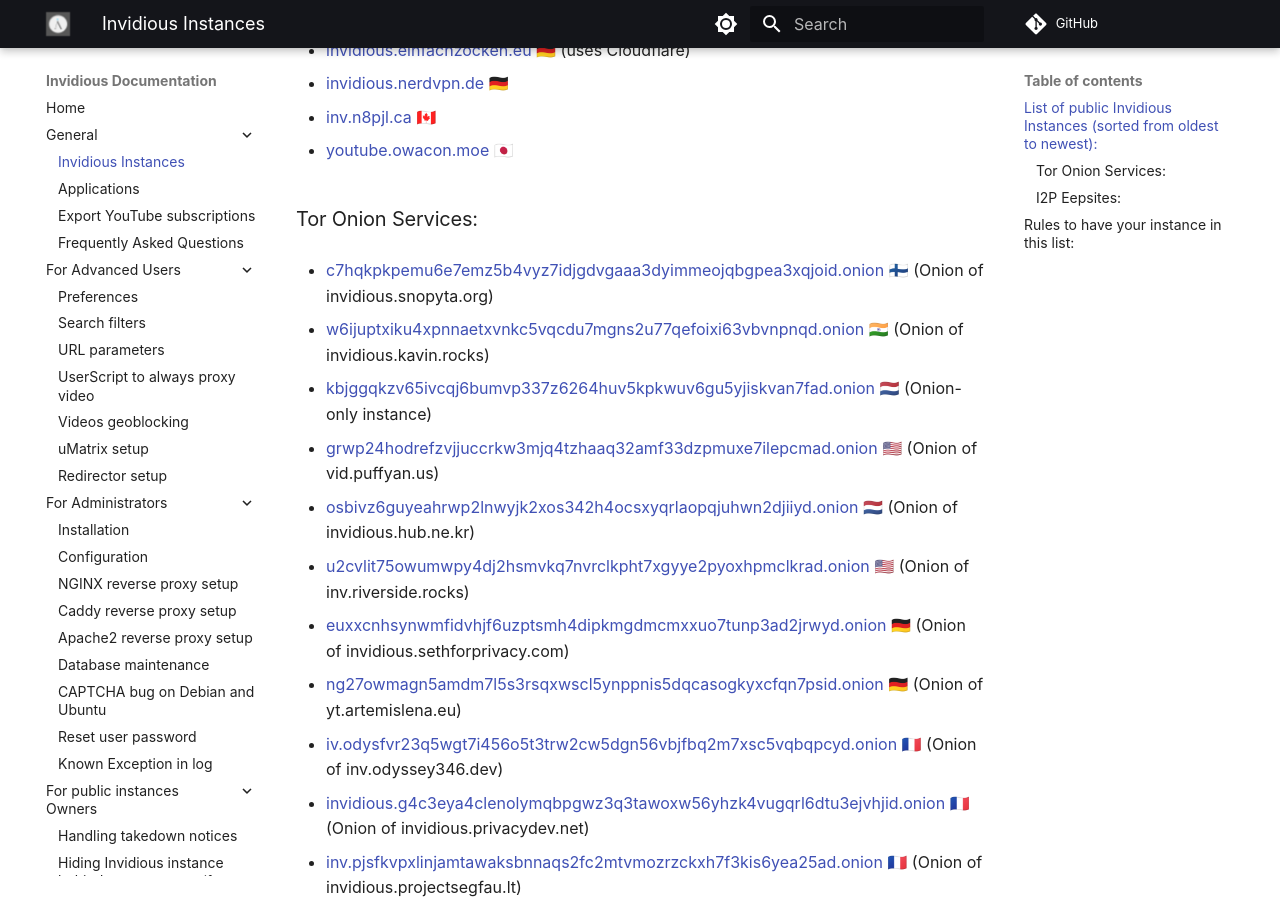
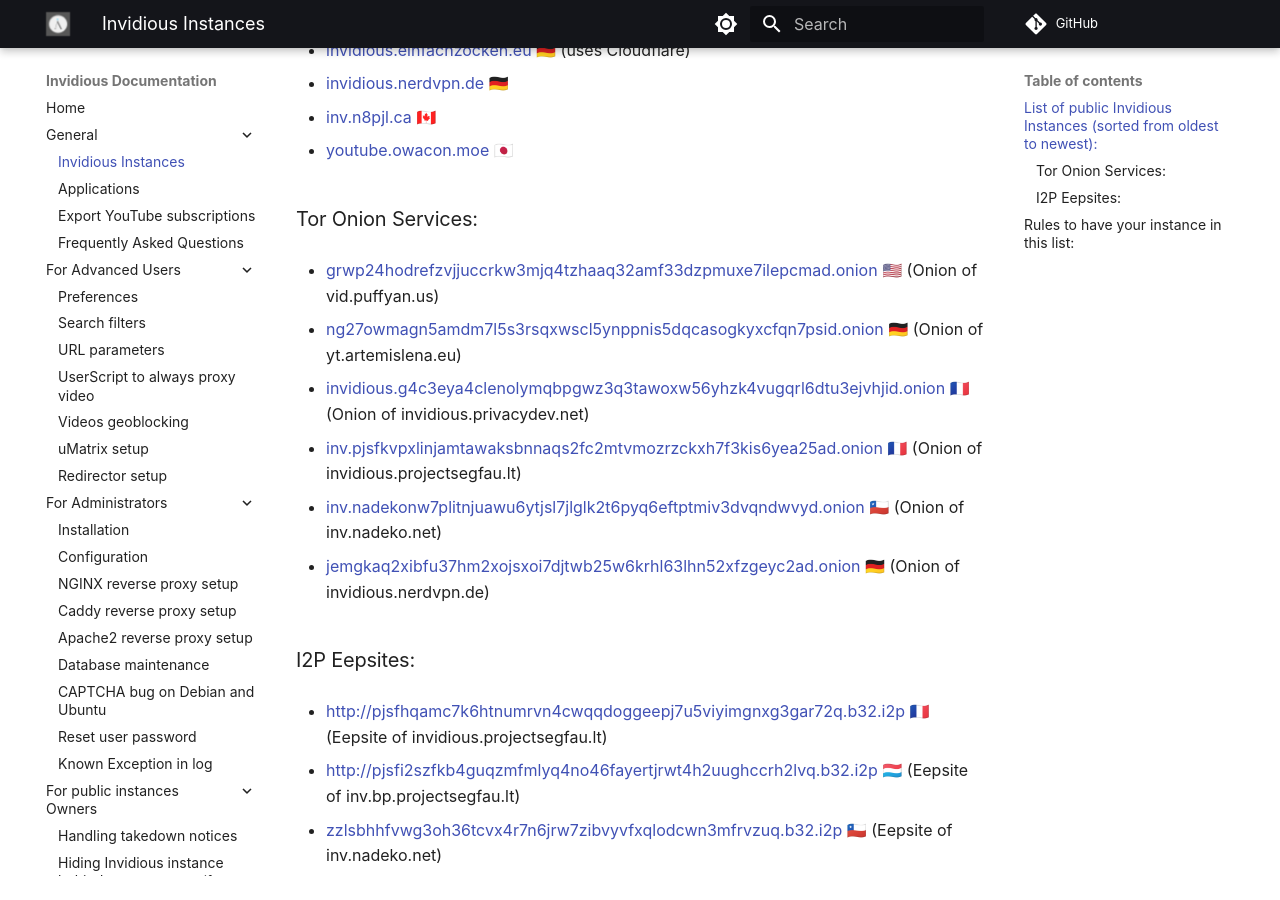
Before and after one commit to iv-org/documentation, an MkDocs documentation site: the page built from docs/instances.md, in a window 1280 px wide and 900 px high, scrolled down 1179 px. Built offline with MkDocs 1.6.1 and Material for MkDocs 9.7.7, drawn with Linux system fonts in a browser that asks for light colours; comment, search, counter and statistics services are not loaded.

Commit message:
Prune onion instances
There are many onion instances that no longer exist anymore. Tested using Tor Browser.

```diff
--- a/docs/instances.md
+++ b/docs/instances.md
@@ -61,23 +61,10 @@
 * [youtube.owacon.moe](https://youtube.owacon.moe) 🇯🇵
 
 ### Tor Onion Services:
-* [c7hqkpkpemu6e7emz5b4vyz7idjgdvgaaa3dyimmeojqbgpea3xqjoid.onion](http://c7hqkpkpemu6e7emz5b4vyz7idjgdvgaaa3dyimmeojqbgpea3xqjoid.onion) 🇫🇮 (Onion of invidious.snopyta.org)
-
-* [w6ijuptxiku4xpnnaetxvnkc5vqcdu7mgns2u77qefoixi63vbvnpnqd.onion](http://w6ijuptxiku4xpnnaetxvnkc5vqcdu7mgns2u77qefoixi63vbvnpnqd.onion) 🇮🇳 (Onion of invidious.kavin.rocks)
-
-* [kbjggqkzv65ivcqj6bumvp337z6264huv5kpkwuv6gu5yjiskvan7fad.onion](http://kbjggqkzv65ivcqj6bumvp337z6264huv5kpkwuv6gu5yjiskvan7fad.onion) 🇳🇱 (Onion-only instance)
 
 * [grwp24hodrefzvjjuccrkw3mjq4tzhaaq32amf33dzpmuxe7ilepcmad.onion](http://grwp24hodrefzvjjuccrkw3mjq4tzhaaq32amf33dzpmuxe7ilepcmad.onion) 🇺🇸 (Onion of vid.puffyan.us)
 
-* [osbivz6guyeahrwp2lnwyjk2xos342h4ocsxyqrlaopqjuhwn2djiiyd.onion](http://osbivz6guyeahrwp2lnwyjk2xos342h4ocsxyqrlaopqjuhwn2djiiyd.onion) 🇳🇱 (Onion of invidious.hub.ne.kr)
-
-* [u2cvlit75owumwpy4dj2hsmvkq7nvrclkpht7xgyye2pyoxhpmclkrad.onion](http://u2cvlit75owumwpy4dj2hsmvkq7nvrclkpht7xgyye2pyoxhpmclkrad.onion) 🇺🇸 (Onion of inv.riverside.rocks)
-
-* [euxxcnhsynwmfidvhjf6uzptsmh4dipkmgdmcmxxuo7tunp3ad2jrwyd.onion](http://euxxcnhsynwmfidvhjf6uzptsmh4dipkmgdmcmxxuo7tunp3ad2jrwyd.onion/) 🇩🇪 (Onion of invidious.sethforprivacy.com)
-
 * [ng27owmagn5amdm7l5s3rsqxwscl5ynppnis5dqcasogkyxcfqn7psid.onion](http://ng27owmagn5amdm7l5s3rsqxwscl5ynppnis5dqcasogkyxcfqn7psid.onion) 🇩🇪 (Onion of yt.artemislena.eu)
-
-* [iv.odysfvr23q5wgt7i456o5t3trw2cw5dgn56vbjfbq2m7xsc5vqbqpcyd.onion](http://iv.odysfvr23q5wgt7i456o5t3trw2cw5dgn56vbjfbq2m7xsc5vqbqpcyd.onion) 🇫🇷 (Onion of inv.odyssey346.dev)
 
 * [invidious.g4c3eya4clenolymqbpgwz3q3tawoxw56yhzk4vugqrl6dtu3ejvhjid.onion](http://invidious.g4c3eya4clenolymqbpgwz3q3tawoxw56yhzk4vugqrl6dtu3ejvhjid.onion) 🇫🇷 (Onion of invidious.privacydev.net)
 
```
